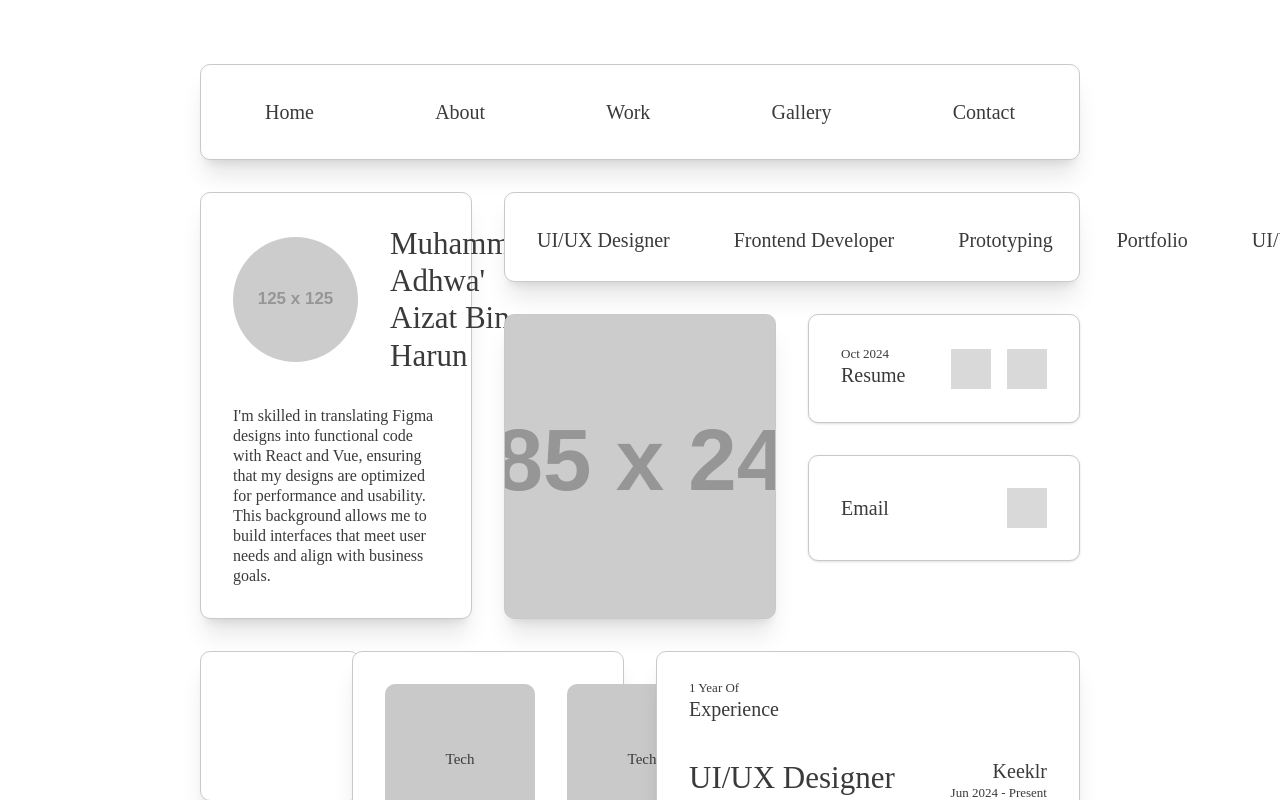
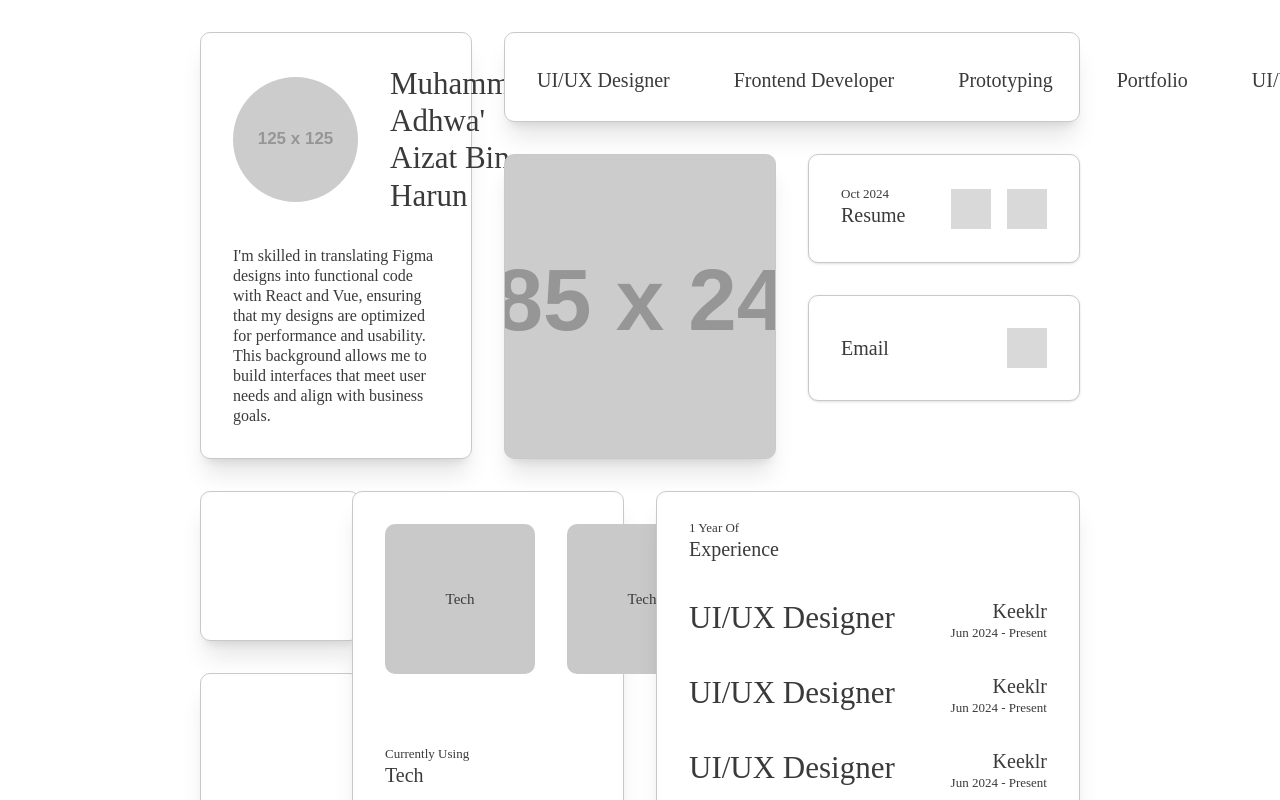
Before and after one commit to boi-git/protfolio_react, a Next.js app in the folder project-portfolio-react/: page / in a window 1280 px wide. Shown: the top 800 px of the page. Built offline with nearby package versions, Linux system fonts and the light colour scheme.

Commit message:
Remove padding for temp

```diff
--- a/project-portfolio-react/src/app/page.js
+++ b/project-portfolio-react/src/app/page.js
@@ -2,9 +2,9 @@ import Image from "next/image";
 
 export default function Home() {
   return (
-    <div className="w-full py-16 bg-white flex-col justify-start items-start inline-flex">
+    <div className="w-full py-8 bg-white flex-col justify-start items-start inline-flex">
       {/*Nav*/}
-      <div className="w-full px-[16px] sm:px-[32px] lg:px-[200px] flex-col justify-center items-center inline-flex">
+      <div className="w-full px-[16px] sm:px-[32px] lg:px-[200px] flex-col justify-center items-center inline-flex hidden">
         <div className="self-stretch px-16 py-8 bg-white rounded-[10px] shadow-xl border border-[#c9c9c9] justify-between items-center inline-flex">
           <div className="text-[#3a3a3a] text-xl font-normal font-['Poppins'] leading-normal">
             Home
@@ -25,7 +25,7 @@ export default function Home() {
       </div>
 
       {/*First Row*/}
-      <div className="w-full px-[16px] sm:px-[32px] lg:px-[200px] pt-8 grid grid-cols-12 gap-8">
+      <div className="w-full px-[16px] sm:px-[32px] lg:px-[200px] grid grid-cols-12 gap-8">
         <div className="h-auto col-span-12 sm:col-span-12 lg:col-span-4 p-8 bg-white rounded-[10px] shadow-xl border border-[#c9c9c9] flex-col justify-start items-start gap-8 inline-flex">
           <div className="self-stretch justify-start items-center gap-8 inline-flex">
             <img
```
